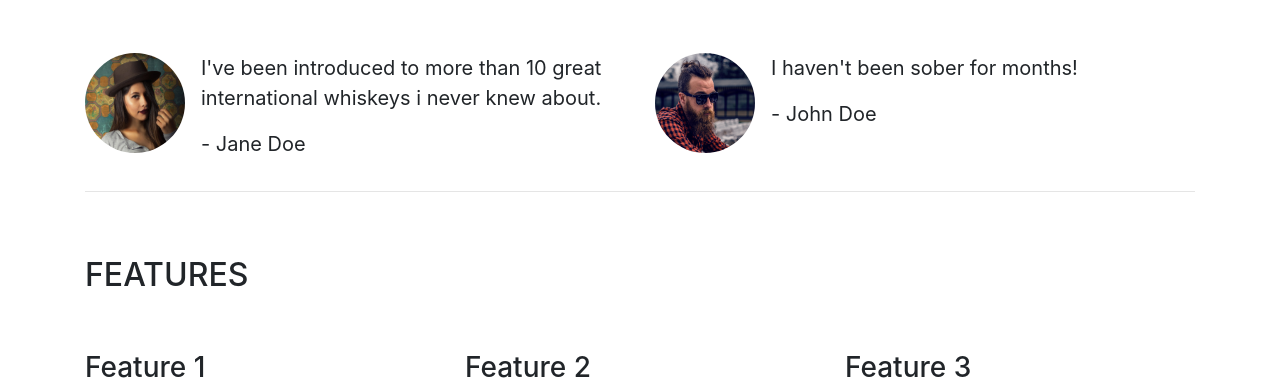
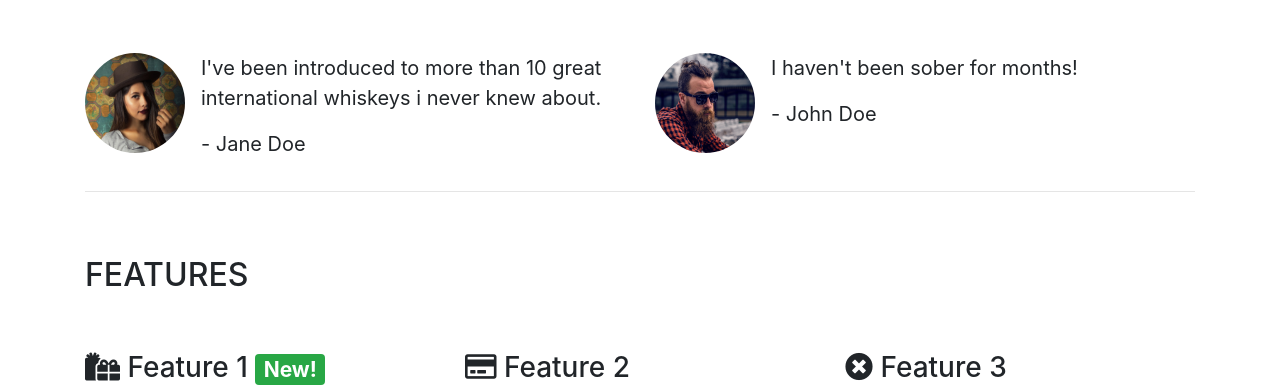
Before and after one commit to lakpagd/bootstrap-webpage, a plain HTML site: page index.html in a window 1280 px wide. Shown: the part 538-927 px from the top of the page. Drawn offline with nearby package versions, Linux system fonts and the light colour scheme.

Commit message:
feat: added icons to feature section

```diff
--- a/index.html
+++ b/index.html
@@ -128,7 +128,7 @@
 				<div class="row">
 					<div class="col-12 col-md-6 col-lg-4">
 						<div class="feature">
-							<h3>Feature 1</h3>
+							<h3><i class="fas fa-gifts"></i> Feature 1 <span class="badge badge-success">New!</span></h3>
 							<p>
 								Lorem ipsum dolor sit amet, consectetur
 								adipiscing elit, sed do eiusmod tempor
@@ -144,7 +144,7 @@
 					</div>
 					<div class="col-12 col-md-6 col-lg-4">
 						<div class="feature">
-							<h3>Feature 2</h3>
+							<h3><i class="far fa-credit-card"></i> Feature 2</h3>
 							<p>
 								Lorem ipsum dolor sit amet, consectetur
 								adipiscing elit, sed do eiusmod tempor
@@ -160,7 +160,7 @@
 					</div>
 					<div class="col-12 d-md-none d-lg-block col-lg-4">
 						<div class="feature">
-							<h3>Feature 3</h3>
+							<h3><i class="fas fa-times-circle"></i> Feature 3</h3>
 							<p>
 								Lorem ipsum dolor sit amet, consectetur
 								adipiscing elit, sed do eiusmod tempor
```
